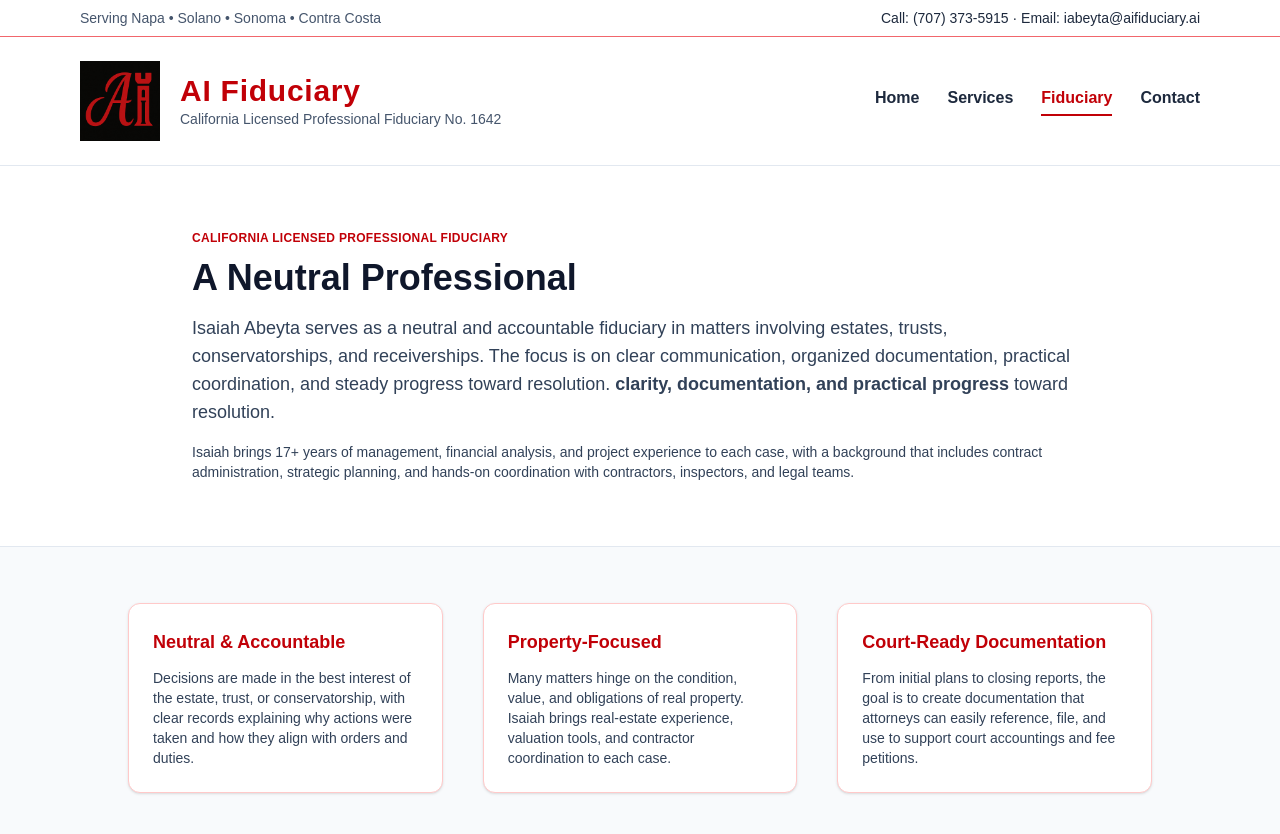
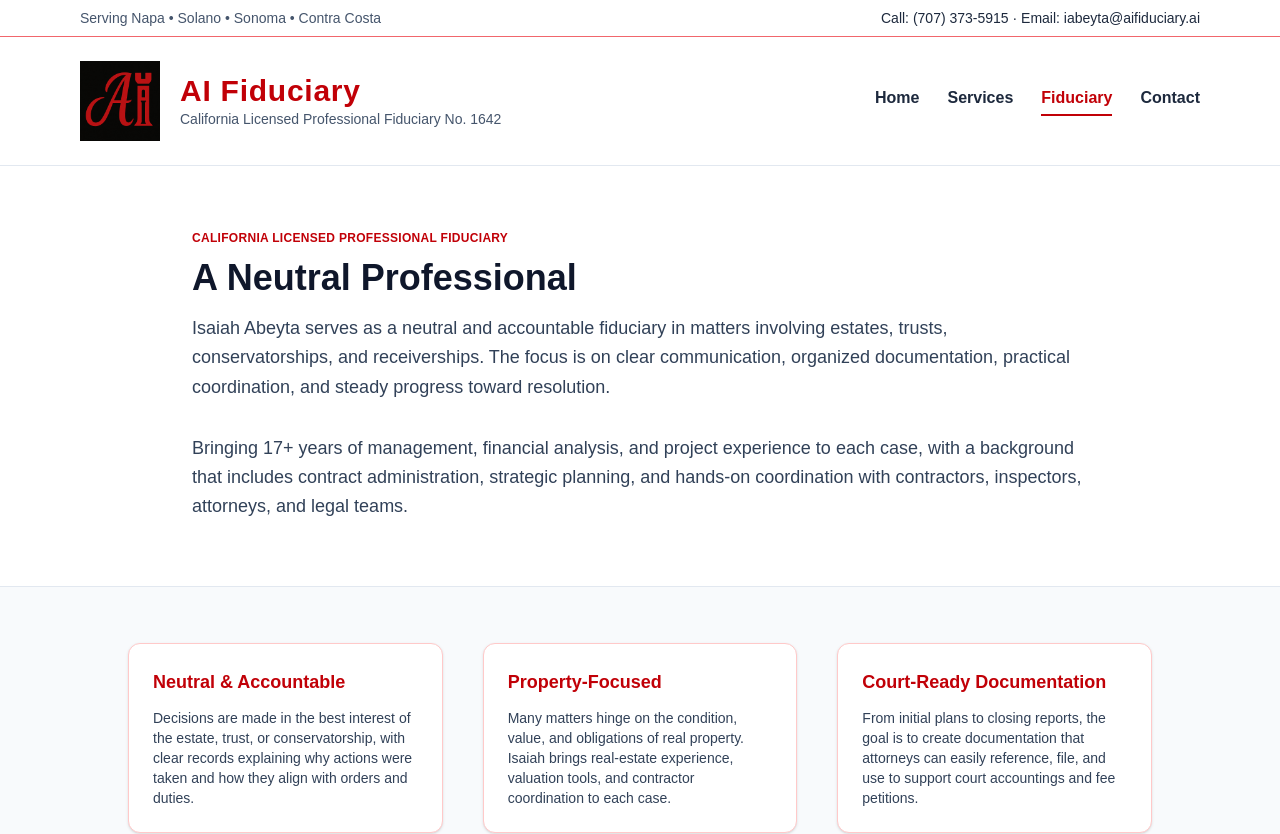
Before and after one commit to Abeytai/aichateaux-site, a Next.js app: page /about in a window 1280 px wide. Shown: the top 834 px of the page. Built offline with nearby package versions, Linux system fonts and the light colour scheme.

Commit message:
Website update

```diff
--- a/app/about/page.tsx
+++ b/app/about/page.tsx
@@ -70,18 +70,29 @@ export default function FiduciaryPage() {
             <h1 className="text-3xl md:text-4xl font-bold mb-4 text-slate-900">
               A Neutral Professional
             </h1>
-            <p className="text-slate-700 text-base md:text-lg mb-4">
-              Isaiah Abeyta serves as a neutral and accountable fiduciary in matters involving estates, trusts, conservatorships, and receiverships. The focus is on clear communication, organized documentation, practical coordination, and steady progress toward resolution.{" "}
-              <span className="font-semibold">
-                clarity, documentation, and practical progress
-              </span>{" "}
-              toward resolution.
+            <p className="text-4xl md:text-5xl font-mb-6 text-slate-900">
+  <div className="space-y-8">
+  <div>
+    <p className="text-lg text-slate-700 leading-relaxed">
+      Isaiah Abeyta serves as a neutral and accountable fiduciary in matters
+      involving estates, trusts, conservatorships, and receiverships.
+      The focus is on clear communication, organized documentation,
+      practical coordination, and steady progress toward resolution.
+    </p>
+  </div>
+
+  <div>
+    <p className="text-lg text-slate-700 leading-relaxed">
+      Bringing 17+ years of management, financial analysis, and project
+      experience to each case, with a background that includes contract
+      administration, strategic planning, and hands-on coordination with
+      contractors, inspectors, attorneys, and legal teams.
+    </p>
+  </div>
+</div>
             </p>
             <p className="text-slate-700 text-sm">
-              Isaiah brings 17+ years of management, financial analysis, and
-              project experience to each case, with a background that includes
-              contract administration, strategic planning, and hands-on
-              coordination with contractors, inspectors, and legal teams.
+
             </p>
           </div>
         </section>
--- a/app/page.tsx
+++ b/app/page.tsx
@@ -70,7 +70,7 @@ export default function HomePage() {
           <div className="mx-auto max-w-5xl grid gap-10 md:grid-cols-[3fr,2fr] items-center">
             <div>
               <h1 className="text-4xl md:text-5xl font-bold mb-6 text-slate-900">
-  Professional Fiduciary Services for Families, Attorneys, and Courts
+  California Licensed Professional Fiduciary Services for Families, Attorneys, and Courts
               </h1>
               <p className="text-lg text-slate-700 mb-6">
                 Conservatorships, trust administration, estate coordination, and complex
@@ -253,57 +253,55 @@ export default function HomePage() {
   </div>
 </section>
         {/* Bio / About Preview */}
+       {/* Bio / About Preview */}
 <section className="py-16 px-6 md:px-12 lg:px-24 bg-white">
   <div className="mx-auto max-w-4xl">
-            <h2 className="text-3xl font-bold mb-6 text-slate-900">
+    <h2 className="text-4xl font-bold text-slate-900 mb-8">
       Meet Isaiah Abeyta
     </h2>
-            <p className="text-slate-700 leading-relaxed mb-4">
-              <p className="text-lg text-slate-700 leading-relaxed mb-8">
-  AI Fiduciary is led by Isaiah Abeyta, MBA, a California Licensed Professional Fiduciary serving Napa, Solano, Sonoma, and Contra Costa Counties.
 
-  <br /><br />
+    <div className="space-y-6 text-lg leading-relaxed text-slate-700">
+      <p>
+        AI Fiduciary is led by Isaiah Abeyta, MBA, NCG, a California Licensed
+        Professional Fiduciary (#1642) serving Napa, Solano, Sonoma, and Contra
+        Costa Counties.
+      </p>
 
-  Isaiah focuses on organized communication, documented decision-making, practical coordination, and accountable oversight in matters involving trusts, conservatorships, estates, and real property.
+      <p>
+        Isaiah focuses on organized communication, documented decision-making,
+        practical coordination, and accountable oversight in matters involving
+        trusts, conservatorships, estates, and complex property situations.
+      </p>
 
-  <br /><br />
+      <p>
+        His background includes management, financial analysis, real estate, and
+        complex project coordination, with experience working alongside
+        attorneys, inspectors, contractors, vendors, and financial professionals
+        in time-sensitive and multi-party matters.
+      </p>
 
-  His background includes management, financial analysis, real estate, and complex project coordination, with experience working alongside attorneys, vendors, inspectors, and financial professionals in time-sensitive and multi-party matters.
+      <p>
+        Isaiah is a member of the Professional Fiduciary Association of
+        California (PFAC) and holds the National Certified Guardian (NCG)
+        designation through the National Guardianship Association (NGA), along
+        with a Master of Business Administration (MBA), a B.S. in Business
+        Administration, and Six Sigma Black Belt certification.
+      </p>
 
-  <br /><br />
+      <p>
+        The goal of AI Fiduciary is simple: provide attorneys, courts, and
+        families with one calm, organized professional who can coordinate moving
+        parts, document decisions clearly, and help matters move forward
+        responsibly.
+      </p>
+    </div>
 
-  Isaiah is a member of the Professional Fiduciary Association of California (PFAC) and holds the National Certified Guardian (NCG) designation through the National Guardianship Association (NGA), along with a Master of Business Administration (MBA) and Six Sigma Black Belt certification.
-
-  <br /><br />
-
-  The goal of AI Fiduciary is simple: provide attorneys, courts, and families with a calm, organized, and accountable professional who can help move matters toward practical resolution.
-</p>
-            </p>
-            <p className="text-slate-700 leading-relaxed mb-4">
-              Isaiah focuses on{" "}
-              <span className="font-semibold">
-                distressed and complex real estate
-              </span>{" "}
-              — properties tied up in estates, code-enforcement actions, or
-              difficult ownership situations. His background includes strategic
-              planning, financial analysis, and hands-on coordination with
-              contractors, inspectors, and legal teams.
-            </p>
-            <p className="text-slate-700 leading-relaxed">
-              The goal of AI Fiduciary is simple:{" "}
-              <span className="font-semibold">
-                give attorneys, courts, and families one calm, accountable
-                professional
-              </span>{" "}
-              who can organize the moving parts, document every step, and keep
-              everyone informed.
-            </p>
     <div className="mt-8">
       <a
         href="/about"
         className="inline-block text-red-700 font-semibold hover:text-red-800"
       >
-                Learn More → &rarr;
+        Learn More →
       </a>
     </div>
   </div>
--- a/app/services/page.tsx
+++ b/app/services/page.tsx
@@ -68,7 +68,7 @@ export default function ServicesPage() {
               Services
             </p>
             <h1 className="text-3xl md:text-4xl font-bold mb-4 text-slate-900">
-              Fiduciary &amp; Real Estate Services for Complex Estates
+              California Licensed Professional Fiduciary Services for Families, Attorneys, and Courts
             </h1>
             <p className="text-slate-700 text-base md:text-lg">
               AI Fiduciary partners with attorneys, families, and courts to
```
Lines whose indentation alone changed are shown as unchanged.
